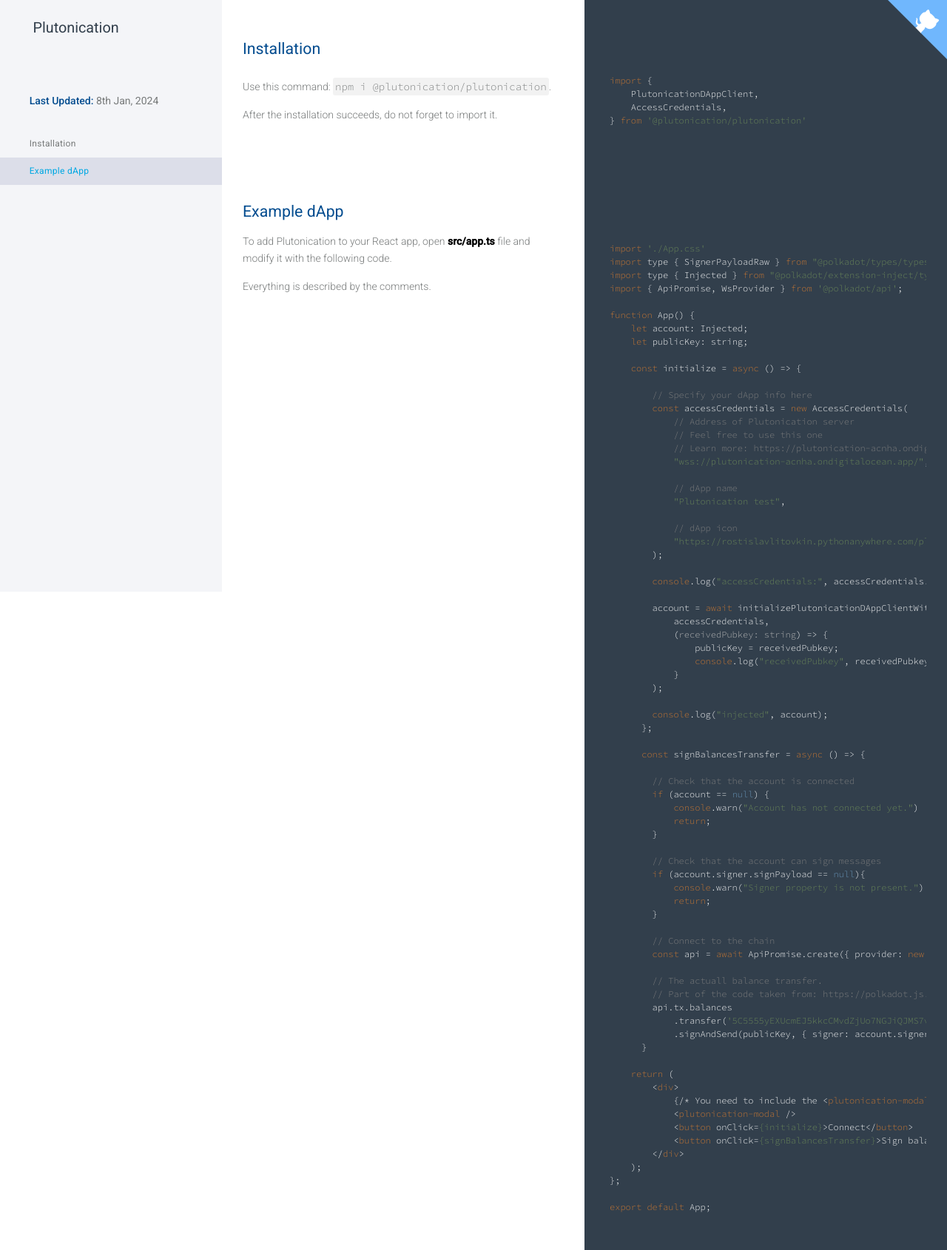
After one commit to petrpavlis123/PlutonicationServer, a Flask app: page /docs/react-example in a window 1280 px wide. The commit adds this page. Shown: the whole page at 74% size. Run offline with Flask 2, Linux system fonts and the light colour scheme; some libraries are stand-ins or nearby versions.

Commit message:
React example dApp guide

```diff
--- a/plutonication/router.py
+++ b/plutonication/router.py
@@ -18,6 +18,11 @@
     return render_template("plutonication_javascript_page.html")
 
 
+@app.route("/docs/react-example")
+def plutonication_react_example_page():
+    return render_template("plutonication_react_example_page.html")
+
+
 @app.route("/docs/csharp")
 def plutonication_csharp_page():
     return render_template("plutonication_csharp_page.html")
--- a/plutonication/templates/main_page.html
+++ b/plutonication/templates/main_page.html
@@ -11,6 +11,7 @@
     <p><b>Here is everything you might need:</b></p>
 
     <p><a href="/docs/javascript">Typescript dApp implementation guide</a></p>
+    <p><a href="/docs/react-example">React example dApp implementation guide</a></p>
     <p><a href="/docs/csharp">C# dApp implementation guide (in development)</a></p>
     <p><a href="/docs/flask-server">Python (flask) server documentation</a></p>
     <p><a href="/deploy/flask-digital-ocean">Python (flask) server Digital Ocean deployment guide</a></p>
--- /dev/null
+++ b/plutonication/templates/plutonication_react_example_page.html
@@ -0,0 +1,317 @@
+<!--
+ API Documentation HTML Template  - 1.0.1
+ Copyright © 2016 Florian Nicolas
+ Licensed under the MIT license.
+ https://github.com/ticlekiwi/API-Documentation-HTML-Template
+!-->
+<!DOCTYPE html>
+<html class="no-js" lang="en">
+
+<head>
+    <meta charset="utf-8">
+    <title>Plutonication - Documentation</title>
+    <meta name="description" content="">
+
+    <meta http-equiv="cleartype" content="on">
+    <meta http-equiv="X-UA-Compatible" content="IE=edge,chrome=1">
+    <meta name="viewport" content="width=device-width, initial-scale=1.0">
+
+    <link rel="stylesheet" href="../static/hightlightjs-dark.css">
+    <script src="https://cdnjs.cloudflare.com/ajax/libs/highlight.js/9.8.0/highlight.min.js"></script>
+    <link rel="preconnect" href="https://fonts.googleapis.com">
+    <link rel="preconnect" href="https://fonts.gstatic.com" crossorigin>
+    <link
+        href="https://fonts.googleapis.com/css2?family=Roboto:ital,wght@0,300;0,400;0,500;1,300&family=Source+Code+Pro:wght@300&display=swap"
+        rel="stylesheet">
+    <link rel="stylesheet" href="../static/style.css" media="all">
+    <script>hljs.initHighlightingOnLoad();</script>
+</head>
+
+<body>
+    <div class="left-menu">
+        <div class="content-logo">
+            <div class="logo">
+
+                <span>Plutonication</span>
+            </div>
+            <button class="burger-menu-icon" id="button-menu-mobile">
+                <svg width="34" height="34" viewBox="0 0 100 100">
+                    <path class="line line1"
+                        d="M 20,29.000046 H 80.000231 C 80.000231,29.000046 94.498839,28.817352 94.532987,66.711331 94.543142,77.980673 90.966081,81.670246 85.259173,81.668997 79.552261,81.667751 75.000211,74.999942 75.000211,74.999942 L 25.000021,25.000058">
+                    </path>
+                    <path class="line line2" d="M 20,50 H 80"></path>
+                    <path class="line line3"
+                        d="M 20,70.999954 H 80.000231 C 80.000231,70.999954 94.498839,71.182648 94.532987,33.288669 94.543142,22.019327 90.966081,18.329754 85.259173,18.331003 79.552261,18.332249 75.000211,25.000058 75.000211,25.000058 L 25.000021,74.999942">
+                    </path>
+                </svg>
+            </button>
+        </div>
+        <div class="mobile-menu-closer"></div>
+        <div class="content-menu">
+            <div class="content-infos">
+                <!--<div class="info"><b>Version:</b> 1.0.5</div>-->
+                <div class="info"><b>Last Updated:</b> 8th Jan, 2024</div>
+            </div>
+            <ul>
+                <li class="scroll-to-link" data-target="content-installation">
+                    <a>Installation</a>
+                </li>
+                <li class="scroll-to-link" data-target="content-example">
+                    <a>Example dApp</a>
+                </li>
+            </ul>
+        </div>
+    </div>
+    <div class="content-page">
+        <div class="content-code"></div>
+        <div class="content">
+            <div class="overflow-hidden content-section" id="content-installation">
+                <h1>Installation</h1>
+                <pre><code class="js">
+import {
+    PlutonicationDAppClient,
+    AccessCredentials,
+} from '@plutonication/plutonication'
+                </code></pre>
+                <p>
+                    Use this command: <code class="higlighted break-word">npm i @plutonication/plutonication</code>.
+                </p>
+                <p>
+                    After the installation succeeds, do not forget to import it.
+                </p>
+            </div>
+
+            <div class="overflow-hidden content-section" id="content-example">
+                <h2>Example dApp</h2>
+                <pre>
+                    <code class="js">
+import './App.css'
+import type { SignerPayloadRaw } from "@polkadot/types/types"
+import type { Injected } from "@polkadot/extension-inject/types";
+import { ApiPromise, WsProvider } from '@polkadot/api';
+
+function App() {
+    let account: Injected;
+    let publicKey: string;
+
+    const initialize = async () => {
+
+        // Specify your dApp info here
+        const accessCredentials = new AccessCredentials(
+            // Address of Plutonication server
+            // Feel free to use this one
+            // Learn more: https://plutonication-acnha.ondigitalocean.app/docs/javascript
+            "wss://plutonication-acnha.ondigitalocean.app/",
+
+            // dApp name
+            "Plutonication test",
+
+            // dApp icon
+            "https://rostislavlitovkin.pythonanywhere.com/plutowalleticonwhite",
+        );
+
+        console.log("accessCredentials:", accessCredentials.ToUri());
+
+        account = await initializePlutonicationDAppClientWithModal(
+            accessCredentials,
+            (receivedPubkey: string) => {
+                publicKey = receivedPubkey;
+                console.log("receivedPubkey", receivedPubkey);
+            }
+        );
+
+        console.log("injected", account);
+      };
+
+      const signBalancesTransfer = async () => {
+
+        // Check that the account is connected
+        if (account == null) {
+            console.warn("Account has not connected yet.")
+            return;
+        }
+
+        // Check that the account can sign messages
+        if (account.signer.signPayload == null){
+            console.warn("Signer property is not present.")
+            return;
+        }
+
+        // Connect to the chain
+        const api = await ApiPromise.create({ provider: new WsProvider("wss://ws.test.azero.dev") });
+
+        // The actuall balance transfer.
+        // Part of the code taken from: https://polkadot.js.org/docs/extension/usage
+        api.tx.balances
+            .transfer('5C5555yEXUcmEJ5kkcCMvdZjUo7NGJiQJMS7vZXEeoMhj3VQ', 10**12)
+            .signAndSend(publicKey, { signer: account.signer }, (status: any) => { });
+      }
+
+    return (
+        &lt;div&gt;
+            {/* You need to include the &lt;plutonication-modal /&gt; in order to display the QR code popup. */}
+            &lt;plutonication-modal /&gt;
+            &lt;button onClick={initialize}&gt;Connect&lt;/button&gt;
+            &lt;button onClick={signBalancesTransfer}&gt;Sign balances_transfer&lt;/button&gt;
+        &lt;/div&gt;
+    );
+};
+
+export default App;
+                 </code></pre>
+                <p>
+                    To add Plutonication to your React app, open <b>src/app.ts</b> file and modify it with the following
+                    code.
+                </p>
+                <p>
+                    Everything is described by the comments.
+                </p>
+            </div>
+            <!-- Github Corner Ribbon - to remove (Ribbon created with : http://tholman.com/github-corners/ )-->
+            <a href="https://github.com/RostislavLitovkin/Plutonication" class="github-corner"
+                aria-label="View source on Github" title="View source on Github"><svg width="80" height="80"
+                    viewBox="0 0 250 250"
+                    style="z-index:99999; fill:#70B7FD; color:#fff; position: fixed; top: 0; border: 0; right: 0;"
+                    aria-hidden="true">
+                    <path d="M0,0 L115,115 L130,115 L142,142 L250,250 L250,0 Z"></path>
+                    <path
+                        d="M128.3,109.0 C113.8,99.7 119.0,89.6 119.0,89.6 C122.0,82.7 120.5,78.6 120.5,78.6 C119.2,72.0 123.4,76.3 123.4,76.3 C127.3,80.9 125.5,87.3 125.5,87.3 C122.9,97.6 130.6,101.9 134.4,103.2"
+                        fill="currentColor" style="transform-origin: 130px 106px;" class="octo-arm"></path>
+                    <path
+                        d="M115.0,115.0 C114.9,115.1 118.7,116.5 119.8,115.4 L133.7,101.6 C136.9,99.2 139.9,98.4 142.2,98.6 C133.8,88.0 127.5,74.4 143.8,58.0 C148.5,53.4 154.0,51.2 159.7,51.0 C160.3,49.4 163.2,43.6 171.4,40.1 C171.4,40.1 176.1,42.5 178.8,56.2 C183.1,58.6 187.2,61.8 190.9,65.4 C194.5,69.0 197.7,73.2 200.1,77.6 C213.8,80.2 216.3,84.9 216.3,84.9 C212.7,93.1 206.9,96.0 205.4,96.6 C205.1,102.4 203.0,107.8 198.3,112.5 C181.9,128.9 168.3,122.5 157.7,114.1 C157.9,116.9 156.7,120.9 152.7,124.9 L141.0,136.5 C139.8,137.7 141.6,141.9 141.8,141.8 Z"
+                        fill="currentColor" class="octo-body"></path>
+                </svg></a>
+            <style>
+                .github-corner:hover .octo-arm {
+                    animation: octocat-wave 560ms ease-in-out
+                }
+
+                @keyframes octocat-wave {
+
+                    0%,
+                    100% {
+                        transform: rotate(0)
+                    }
+
+                    20%,
+                    60% {
+                        transform: rotate(-25deg)
+                    }
+
+                    40%,
+                    80% {
+                        transform: rotate(10deg)
+                    }
+                }
+
+                @media (max-width:500px) {
+                    .github-corner:hover .octo-arm {
+                        animation: none
+                    }
+
+                    .github-corner .octo-arm {
+                        animation: octocat-wave 560ms ease-in-out
+                    }
+                }
+
+                @media only screen and (max-width:680px) {
+                    .github-corner>svg {
+                        right: auto !important;
+                        left: 0 !important;
+                        transform: rotate(270deg) !important;
+                    }
+                }
+            </style>
+            <!-- END Github Corner Ribbon - to remove -->
+            <script>
+                var elements = [];
+
+                [].forEach.call(document.querySelectorAll('.scroll-to-link'), function (div) {
+                    div.onclick = function (e) {
+                        e.preventDefault();
+                        var target = this.dataset.target;
+                        document.getElementById(target).scrollIntoView({ behavior: 'smooth' });
+                        var elems = document.querySelectorAll(".content-menu ul li");
+                        [].forEach.call(elems, function (el) {
+                            el.classList.remove("active");
+                        });
+                        this.classList.add("active");
+                        return false;
+                    };
+                });
+
+                document.getElementById('button-menu-mobile').onclick = function (e) {
+                    e.preventDefault();
+                    document.querySelector('html').classList.toggle('menu-opened');
+                }
+                document.querySelector('.left-menu .mobile-menu-closer').onclick = function (e) {
+                    e.preventDefault();
+                    document.querySelector('html').classList.remove('menu-opened');
+                }
+
+                function debounce(func) {
+                    var timer;
+                    return function (event) {
+                        if (timer) clearTimeout(timer);
+                        timer = setTimeout(func, 100, event);
+                    };
+                }
+
+                function calculElements() {
+                    var totalHeight = 0;
+                    elements = [];
+                    [].forEach.call(document.querySelectorAll('.content-section'), function (div) {
+                        var section = {};
+                        section.id = div.id;
+                        totalHeight += div.offsetHeight;
+                        section.maxHeight = totalHeight - 25;
+                        elements.push(section);
+                    });
+                    onScroll();
+                }
+
+                function onScroll() {
+                    var scroll = window.pageYOffset;
+                    console.log('scroll', scroll, elements)
+                    for (var i = 0; i < elements.length; i++) {
+                        var section = elements[i];
+                        if (scroll <= section.maxHeight) {
+                            var elems = document.querySelectorAll(".content-menu ul li");
+                            [].forEach.call(elems, function (el) {
+                                el.classList.remove("active");
+                            });
+                            var activeElems = document.querySelectorAll(".content-menu ul li[data-target='" + section.id + "']");
+                            [].forEach.call(activeElems, function (el) {
+                                el.classList.add("active");
+                            });
+                            break;
+                        }
+                    }
+                    if (window.innerHeight + scroll + 5 >= document.body.scrollHeight) { // end of scroll, last element
+                        var elems = document.querySelectorAll(".content-menu ul li");
+                        [].forEach.call(elems, function (el) {
+                            el.classList.remove("active");
+                        });
+                        var activeElems = document.querySelectorAll(".content-menu ul li:last-child");
+                        [].forEach.call(activeElems, function (el) {
+                            el.classList.add("active");
+                        });
+                    }
+                }
+
+                calculElements();
+                window.onload = () => {
+                    calculElements();
+                };
+                window.addEventListener("resize", debounce(function (e) {
+                    e.preventDefault();
+                    calculElements();
+                }));
+                window.addEventListener('scroll', function (e) {
+                    e.preventDefault();
+                    onScroll();
+                });
+            </script>
+</body>
+
+</html>
```
